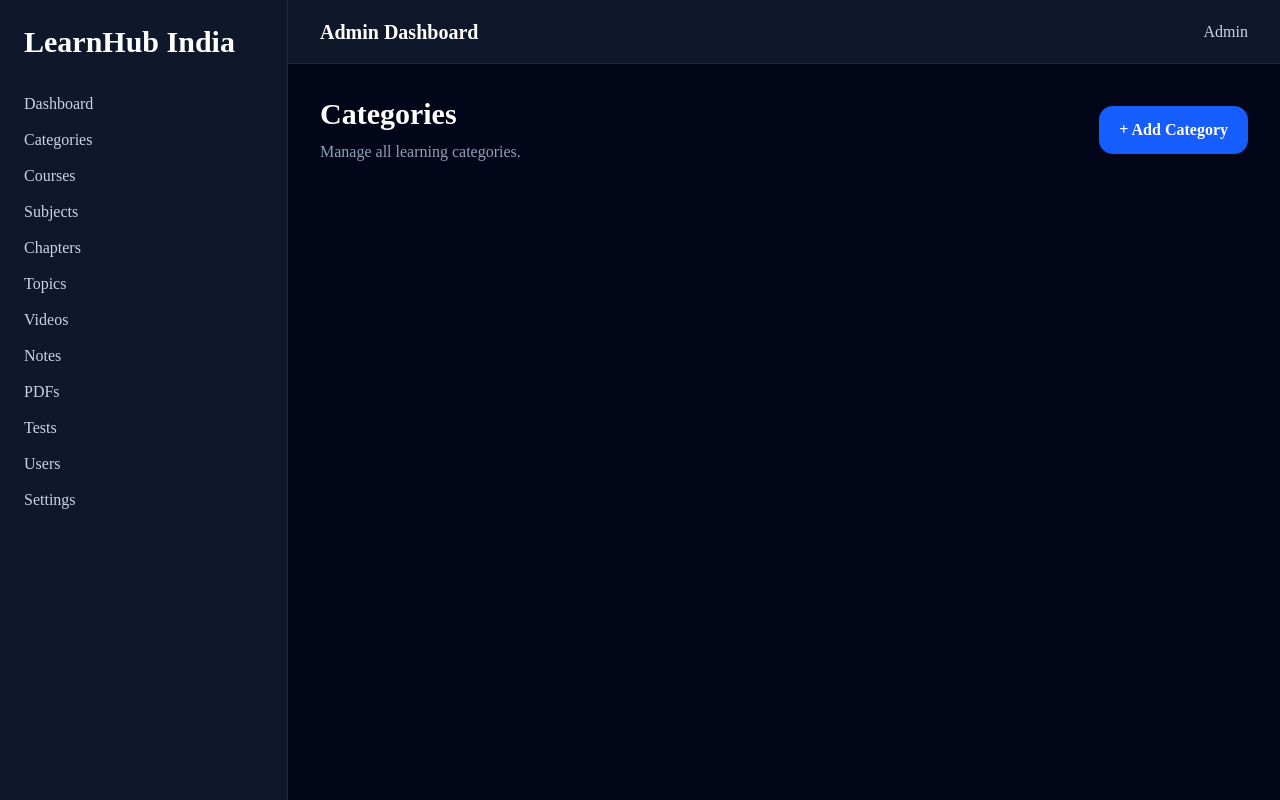
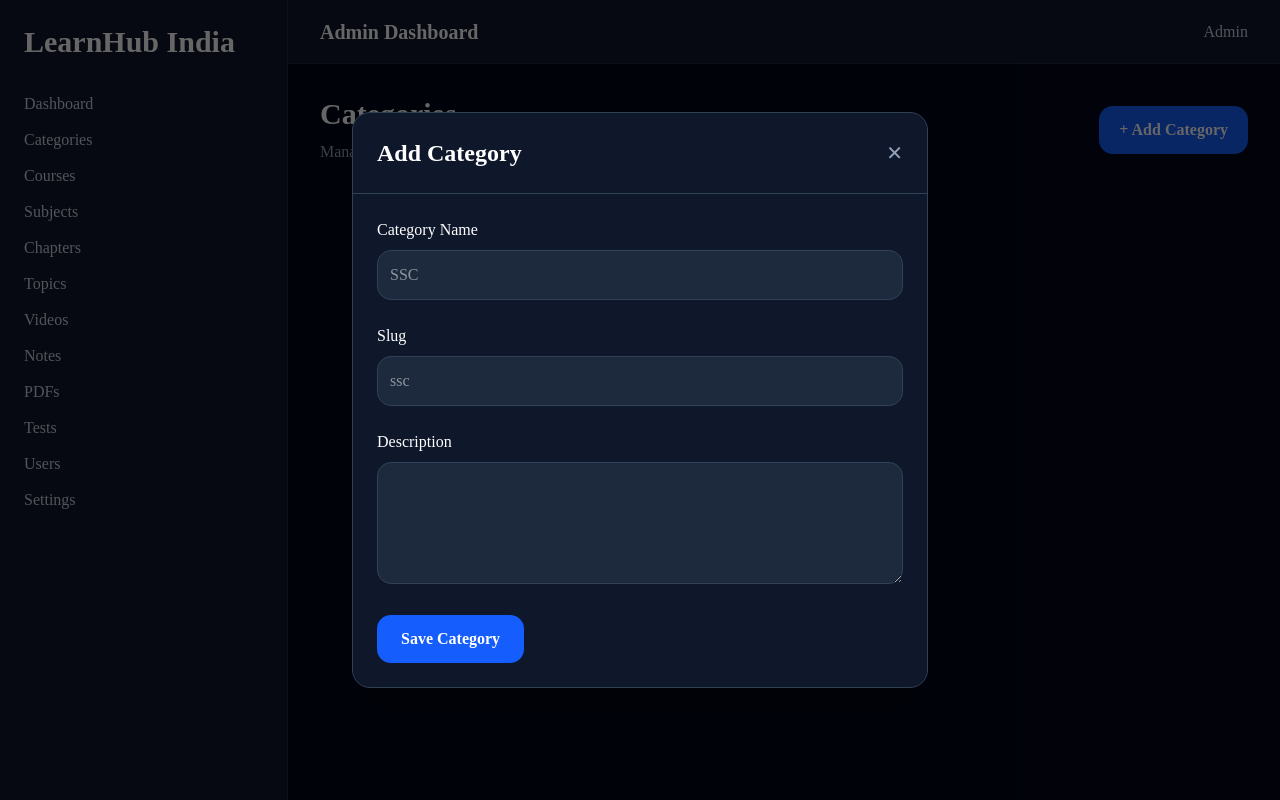
Before and after one commit to MrVivek143/ssc-maths-website, a Next.js app: page /admin/categories in a window 1280 px wide. Both pictures are taken after a click on the button "+ Add Category". Built offline with nearby package versions, Linux system fonts and the light colour scheme.

Commit message:
Complete category UI foundation

```diff
--- a/app/admin/categories/page.tsx
+++ b/app/admin/categories/page.tsx
@@ -1,15 +1,25 @@
+"use client";
+
+import { useState } from "react";
 import PageHeader from "@/components/admin/PageHeader";
+import AddCategoryModal from "@/components/admin/categories/AddCategoryModal";
 
 export default function CategoriesPage() {
+  const [openModal, setOpenModal] = useState(false);
+
   return (
-    <div>
-
+    <>
       <PageHeader
         title="Categories"
-        description="Manage all learning categories."
+        description="Manage all learning categories"
         buttonText="+ Add Category"
+        onClick={() => setOpenModal(true)}
       />
 
-    </div>
+      <AddCategoryModal
+        open={openModal}
+        onClose={() => setOpenModal(false)}
+      />
+    </>
   );
 }
--- /dev/null
+++ b/components/admin/categories/AddCategoryModal.tsx
@@ -0,0 +1,24 @@
+"use client";
+
+import Modal from "../Modal";
+import CategoryForm from "./CategoryForm";
+
+interface AddCategoryModalProps {
+  open: boolean;
+  onClose: () => void;
+}
+
+export default function AddCategoryModal({
+  open,
+  onClose,
+}: AddCategoryModalProps) {
+  return (
+    <Modal
+      open={open}
+      onClose={onClose}
+      title="Add Category"
+    >
+      <CategoryForm />
+    </Modal>
+  );
+}
--- /dev/null
+++ b/components/admin/categories/CategoryForm.tsx
@@ -0,0 +1,99 @@
+"use client";
+
+import { useState } from "react";
+
+export default function CategoryForm() {
+
+  const [name, setName] = useState("");
+
+  const [slug, setSlug] = useState("");
+
+  const [description, setDescription] = useState("");
+
+  return (
+
+    <form className="space-y-6">
+
+      <div>
+
+        <label className="block mb-2 text-white font-medium">
+
+          Category Name
+
+        </label>
+
+        <input
+
+          value={name}
+
+          onChange={(e)=>setName(e.target.value)}
+
+          className="w-full rounded-xl border border-slate-700 bg-slate-800 p-3 text-white"
+
+          placeholder="SSC"
+
+        />
+
+      </div>
+
+      <div>
+
+        <label className="block mb-2 text-white font-medium">
+
+          Slug
+
+        </label>
+
+        <input
+
+          value={slug}
+
+          onChange={(e)=>setSlug(e.target.value)}
+
+          className="w-full rounded-xl border border-slate-700 bg-slate-800 p-3 text-white"
+
+          placeholder="ssc"
+
+        />
+
+      </div>
+
+      <div>
+
+        <label className="block mb-2 text-white font-medium">
+
+          Description
+
+        </label>
+
+        <textarea
+
+          value={description}
+
+          onChange={(e)=>setDescription(e.target.value)}
+
+          className="w-full rounded-xl border border-slate-700 bg-slate-800 p-3 text-white"
+
+          rows={4}
+
+        />
+
+      </div>
+
+      <button
+
+        type="submit"
+
+        className="rounded-xl bg-blue-600 px-6 py-3 text-white font-semibold hover:bg-blue-700"
+
+      >
+
+        Save Category
+
+      </button>
+
+    </form>
+
+  );
+
+}
```
